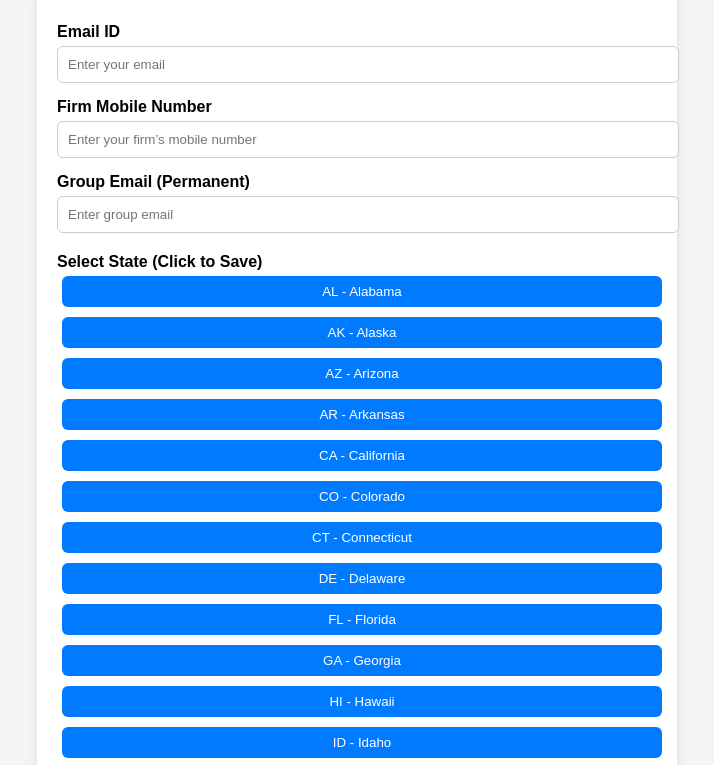
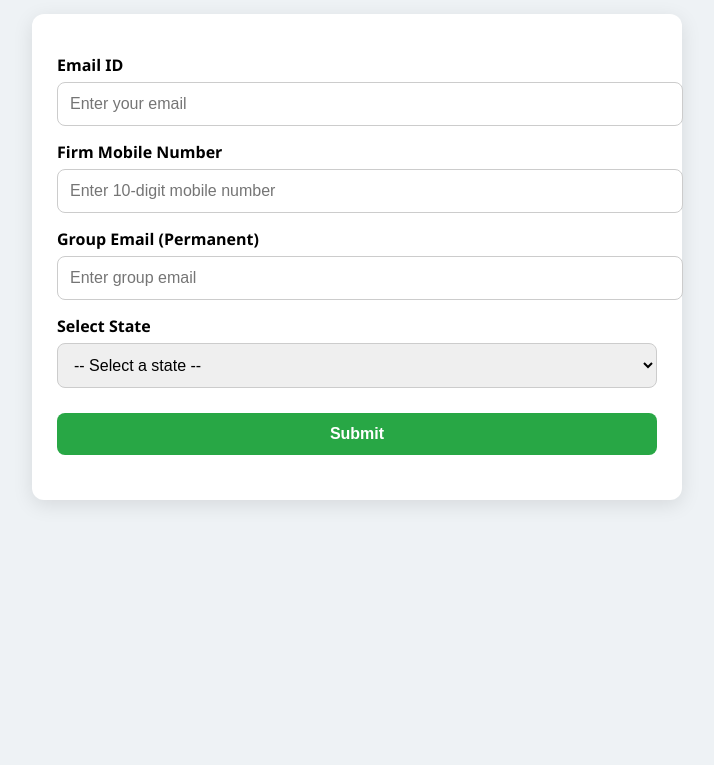
Before and after one commit to shubsainiproj/truckssetup, a website: page index.html in a window 1280 px wide. Shown: the part 120-885 px from the top of the page, without its empty margins (283-997 px from the left). After the commit the page ends 800 px from the top, so only its background shows below. Drawn offline with Linux system fonts and the light colour scheme.

Commit message:
Update index.html

```diff
--- a/index.html
+++ b/index.html
@@ -6,68 +6,81 @@
   <title>Register in Database</title>
   <style>
     body {
-      font-family: Arial, sans-serif;
-      background: #f4f4f4;
-      padding: 20px;
+      font-family: 'Segoe UI', Tahoma, Geneva, Verdana, sans-serif;
+      background: #eef2f5;
+      margin: 0;
+      padding: 40px 10px;
     }
     h1 {
       text-align: center;
       color: #333;
+      margin-bottom: 30px;
     }
     .container {
       max-width: 600px;
-      background: white;
       margin: auto;
-      padding: 20px;
+      background: #fff;
+      padding: 25px;
       border-radius: 12px;
-      box-shadow: 0 0 10px rgba(0,0,0,0.1);
+      box-shadow: 0 5px 20px rgba(0,0,0,0.1);
     }
     label {
       display: block;
       margin-top: 15px;
-      font-weight: bold;
+      font-weight: 600;
     }
     input, select, button {
       width: 100%;
-      padding: 10px;
-      margin-top: 5px;
+      padding: 12px;
+      margin-top: 6px;
       border: 1px solid #ccc;
-      border-radius: 6px;
+      border-radius: 8px;
+      font-size: 1rem;
     }
-    .states {
-      margin-top: 20px;
-    }
-    .states button {
-      display: inline-block;
-      margin: 5px;
-      padding: 8px 12px;
-      background: #007BFF;
+    button {
+      background: #28a745;
       color: white;
       border: none;
-      border-radius: 6px;
+      margin-top: 25px;
+      font-weight: bold;
       cursor: pointer;
+      transition: background 0.3s ease;
     }
-    .states button:hover {
-      background: #0056b3;
+    button:hover {
+      background: #218838;
+    }
+    .message {
+      text-align: center;
+      margin-top: 20px;
+      font-weight: bold;
+    }
+    .error {
+      color: #d9534f;
+    }
+    .success {
+      color: #28a745;
     }
   </style>
 </head>
 <body>
   <h1>REGISTER IN DATABASE</h1>
   <div class="container">
-    <label>Email ID</label>
-    <input type="email" id="email" placeholder="Enter your email" />
+    <label for="email">Email ID</label>
+    <input type="email" id="email" placeholder="Enter your email" required />
 
-    <label>Firm Mobile Number</label>
-    <input type="text" id="mobile" placeholder="Enter your firm’s mobile number" />
+    <label for="mobile">Firm Mobile Number</label>
+    <input type="tel" id="mobile" pattern="[0-9]{10}" placeholder="Enter 10-digit mobile number" required />
 
-    <label>Group Email (Permanent)</label>
-    <input type="email" id="groupEmail" placeholder="Enter group email" />
+    <label for="groupEmail">Group Email (Permanent)</label>
+    <input type="email" id="groupEmail" placeholder="Enter group email" required />
 
-    <div class="states">
-      <label>Select State (Click to Save)</label>
-      <div id="stateButtons"></div>
-    </div>
+    <label for="state">Select State</label>
+    <select id="state">
+      <option value="">-- Select a state --</option>
+    </select>
+
+    <button onclick="submitForm()">Submit</button>
+    <div id="msg" class="message"></div>
   </div>
 
   <script>
@@ -87,44 +100,48 @@
       "WI": "Wisconsin", "WY": "Wyoming"
     };
 
-    const stateButtonsDiv = document.getElementById("stateButtons");
-
+    const stateSelect = document.getElementById("state");
     for (let code in states) {
-      const btn = document.createElement("button");
-      btn.innerText = `${code} - ${states[code]}`;
-      btn.onclick = () => saveData(code, states[code]);
-      stateButtonsDiv.appendChild(btn);
+      const opt = document.createElement("option");
+      opt.value = code;
+      opt.textContent = `${code} - ${states[code]}`;
+      stateSelect.appendChild(opt);
     }
 
-    function saveData(code, stateName) {
+    function submitForm() {
       const email = document.getElementById("email").value.trim();
       const mobile = document.getElementById("mobile").value.trim();
       const groupEmail = document.getElementById("groupEmail").value.trim();
+      const stateCode = document.getElementById("state").value;
+      const msgDiv = document.getElementById("msg");
 
-      if (!email || !mobile || !groupEmail) {
-        alert("Please fill in all fields!");
+      if (!email || !mobile || !groupEmail || !stateCode) {
+        msgDiv.innerHTML = "Please fill in all fields.";
+        msgDiv.className = "message error";
         return;
       }
 
       const data = {
-        stateCode: code,
-        stateName: stateName,
-        email: email,
-        mobile: mobile,
-        groupEmail: groupEmail
+        stateCode: stateCode,
+        stateName: states[stateCode],
+        email,
+        mobile,
+        groupEmail
       };
 
       fetch('/save', {
         method: 'POST',
-        headers: {'Content-Type': 'application/json'},
+        headers: { 'Content-Type': 'application/json' },
         body: JSON.stringify(data)
       })
-      .then(res => res.text())
-      .then(msg => {
-        alert("Data saved under " + code + " - " + stateName);
+      .then(res => res.json())
+      .then(result => {
+        msgDiv.innerHTML = result.message;
+        msgDiv.className = result.success ? "message success" : "message error";
       })
       .catch(err => {
-        alert("Error saving data.");
+        msgDiv.innerHTML = "Server error. Please try again.";
+        msgDiv.className = "message error";
         console.error(err);
       });
     }
```
